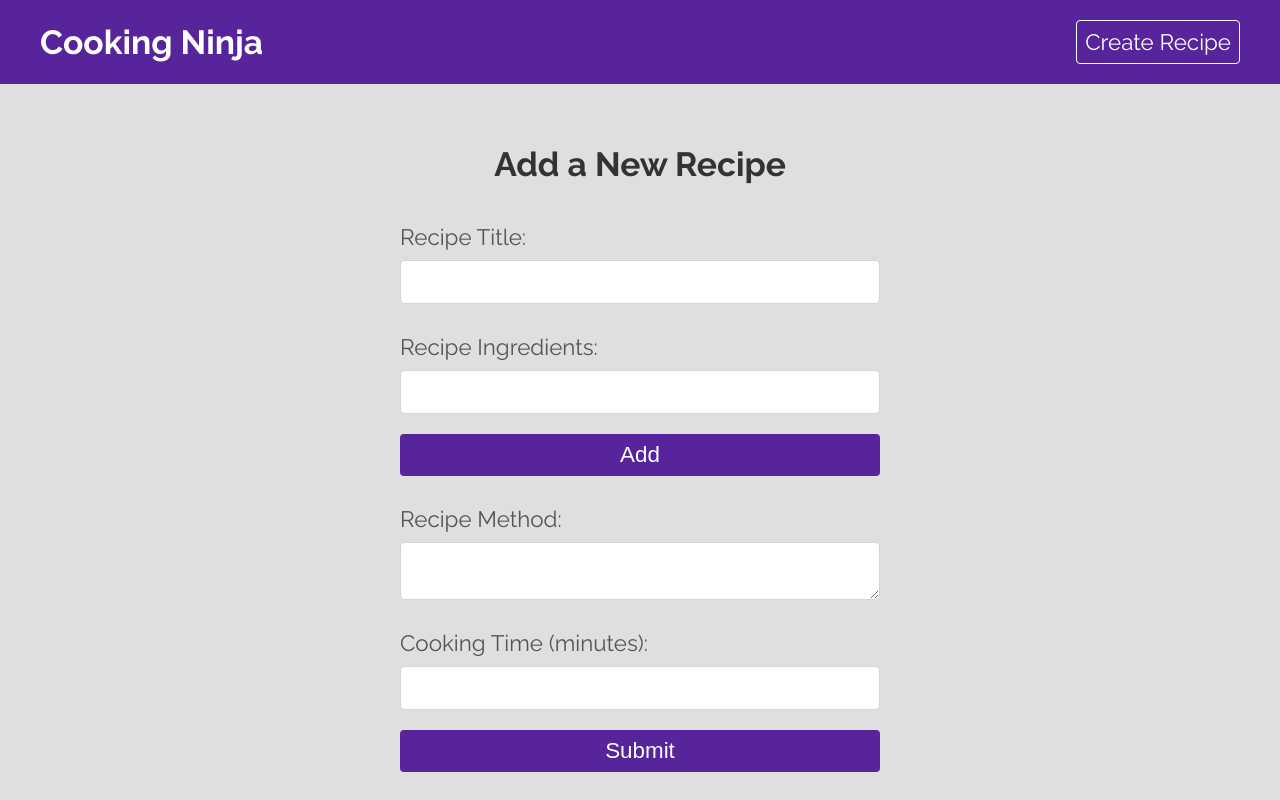
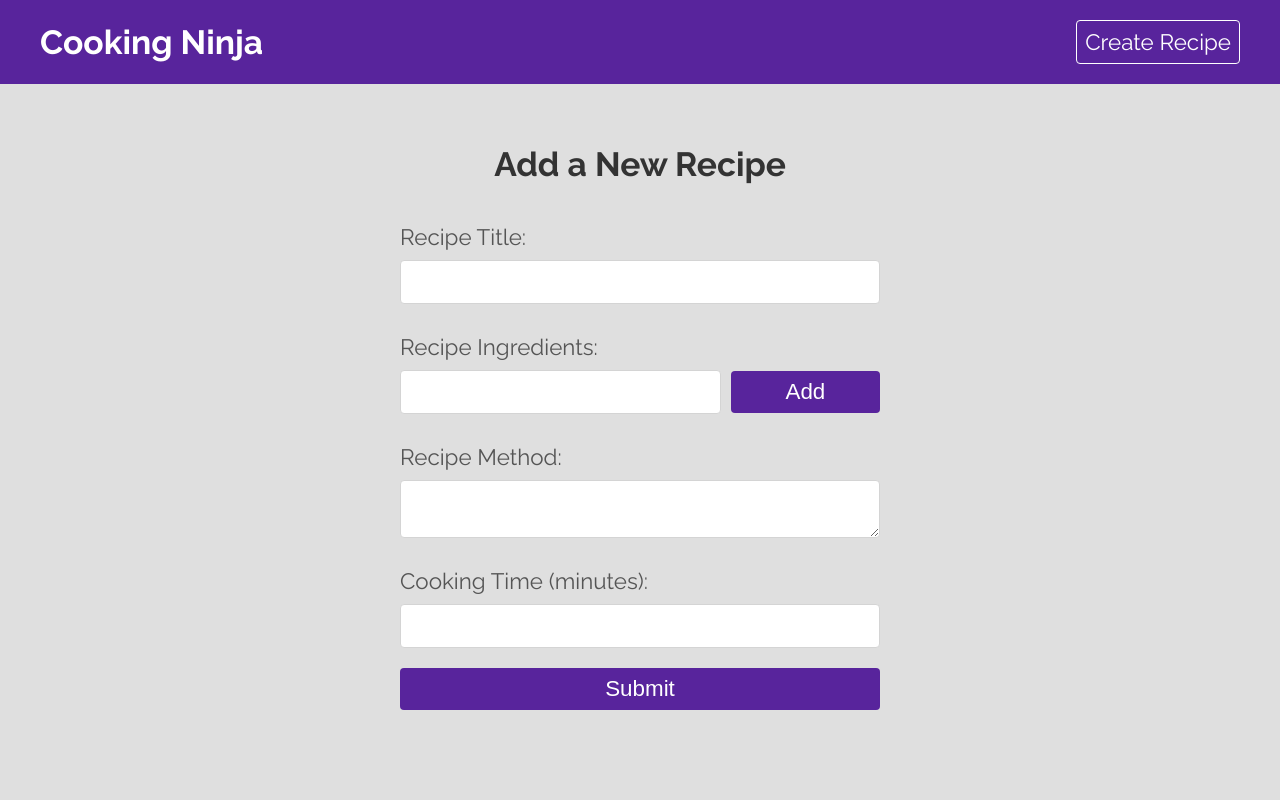
Before and after one commit to lauraylchen/cooking-ninja, a React (Create React App) app: page /create in a window 1280 px wide. Built offline with nearby package versions, Linux system fonts and the light colour scheme.

Commit message:
Added style CSS to input of ingredients

```diff
--- a/src/pages/create/Create.css
+++ b/src/pages/create/Create.css
@@ -37,3 +37,13 @@
 .create button:hover {
   filter: grayscale(50%);
 }
+
+.ingredients {
+  display: flex;
+  align-items: center;
+}
+
+.ingredients button {
+  margin: 0 0 0 10px;
+  flex-shrink: 2;
+}
```
